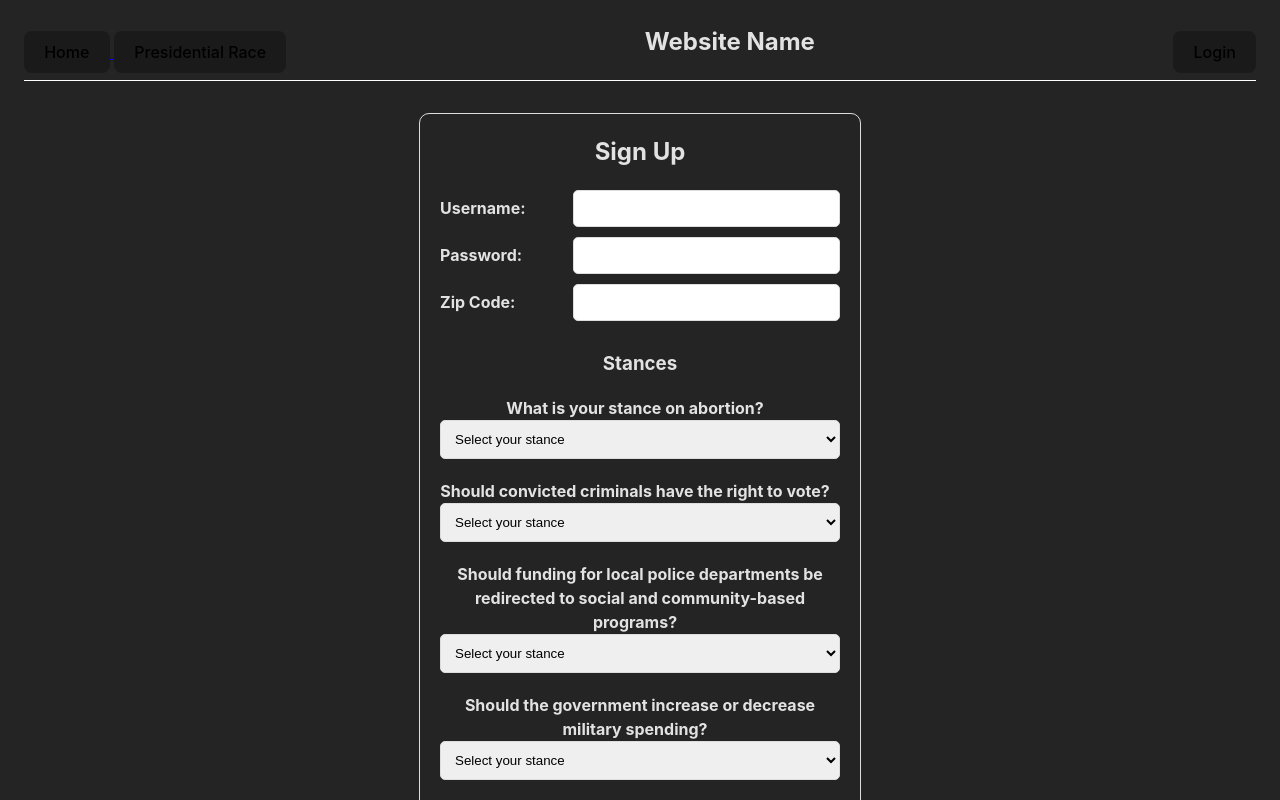
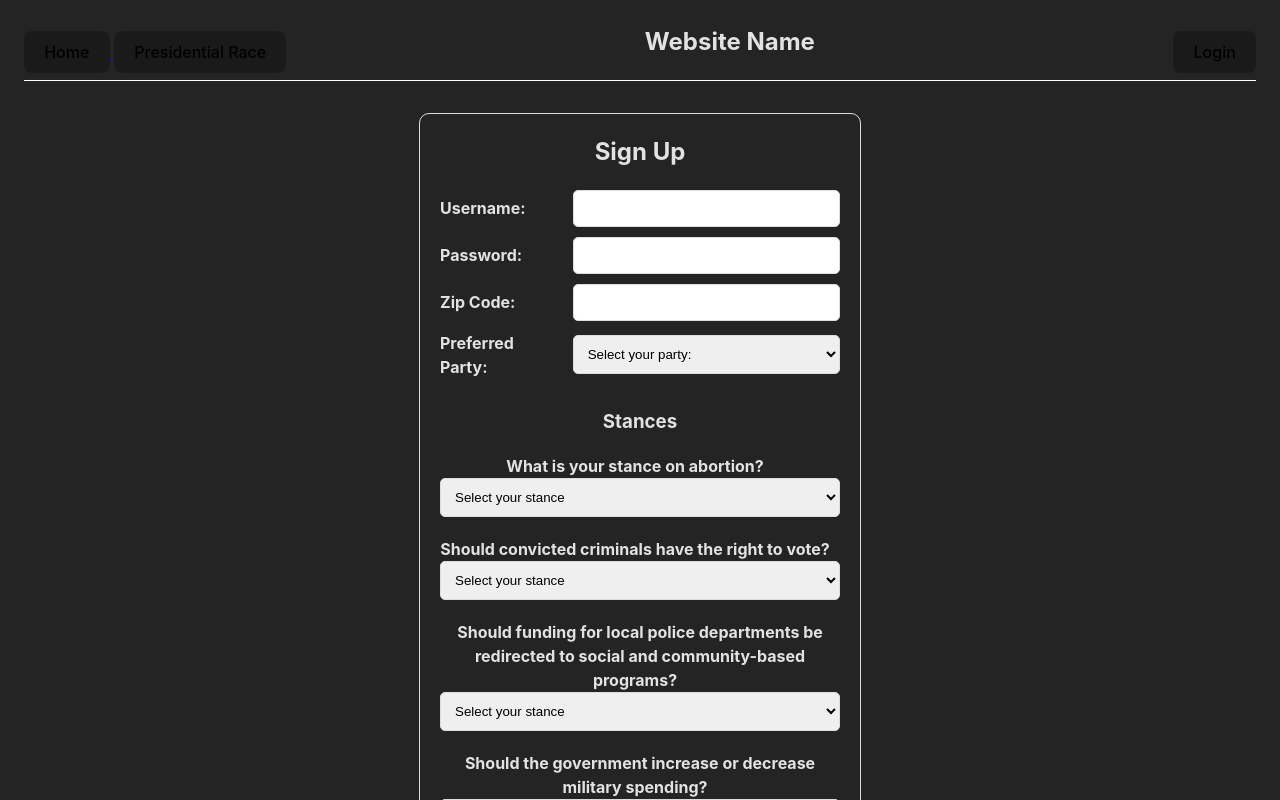
Before and after one commit to carlosm4247/electionsphere, a React (Vite) app in the folder capstone-ui/: page /signup in a window 1280 px wide. Shown: the top 800 px of the page. Built offline with nearby package versions, Linux system fonts and the light colour scheme.

Commit message:
Added preferred parties as a part of the User model and set up the mechanisms to get that from the user in a dropdown in the signup form.

```diff
--- a/capstone-ui/src/Components/SignupForm/SignupForm.css
+++ b/capstone-ui/src/Components/SignupForm/SignupForm.css
@@ -31,14 +31,15 @@
     margin-bottom: 10px;
 }
 
-.signup-form select {
+.signup-form .stances select {
     padding: 10px;
     border: 1px solid #ddd;
     border-radius: 5px;
     width: 100%;
 }
 
-.signup-form input {
+.signup-form input,
+.signup-form .form-group select {
     padding: 10px;
     border: 1px solid #ddd;
     border-radius: 5px;
--- a/capstone-ui/src/Components/SignupForm/SignupForm.jsx
+++ b/capstone-ui/src/Components/SignupForm/SignupForm.jsx
@@ -1,7 +1,7 @@
 import React, { useState, useContext } from "react";
 import { Link, useNavigate } from "react-router-dom";
 import { UserContext } from "../../UserContext";
-import { questionsWithOptions } from "../../constants";
+import { questionsWithOptions, parties } from "../../constants";
 import "./SignupForm.css";
 
 const SignupForm = () => {
@@ -9,6 +9,7 @@ const SignupForm = () => {
     const [password, setPassword] = useState("");
     const [zipcode, setZipcode] = useState("");
     const [stances, setStances] = useState({})
+    const [preferredParty, setPreferredParty] = useState("");
 
     const { updateUser } = useContext(UserContext);
     const navigate = useNavigate();
@@ -31,7 +32,7 @@ const SignupForm = () => {
                 headers: {
                     "Content-Type": "application/json",
                 },
-                body: JSON.stringify({ username, password, zipcode, stances }),
+                body: JSON.stringify({ username, password, zipcode, stances, preferredParty }),
                 credentials: "include"
             });
 
@@ -42,7 +43,8 @@ const SignupForm = () => {
                 setUsername("");
                 setPassword("");
                 setZipcode("");
-                setStances({})
+                setStances({});
+                setPreferredParty("");
 
                 updateUser(loggedInUser);
 
@@ -93,6 +95,24 @@ const SignupForm = () => {
                         required
                     />
                 </div>
+                <div className="form-group">
+                    <label htmlFor="preferred-party">Preferred Party:</label>
+                    <select
+                        id="preferred-party"
+                        value={preferredParty}
+                        onChange={(e) => {
+                            setPreferredParty(e.target.value)
+                        }}
+                        required
+                        >
+                        <option value="">Select your party:</option>
+                        {parties.map((party, index) => (
+                            <option key={index} value={party}>
+                            {party}
+                            </option>
+                        ))}
+                    </select>
+                </div>
                 <h3>Stances</h3>
                 {Object.entries(questionsWithOptions).map(([question, options]) => (
                 <div className="form-group" key={question}>
--- a/capstone-ui/src/constants.js
+++ b/capstone-ui/src/constants.js
@@ -101,4 +101,6 @@ const questionsWithOptions = {
   ]
 };
 
-export { options, unclickables, questionsWithOptions };
+const parties = ["Democratic Party", "Republican Party", "Independent", "Libertarian Party", "Green Party", "Constitution Party", "Alliance Party", "Other"];
+
+export { options, unclickables, questionsWithOptions, parties };
```
Also changed, not shown: 2 other files (tests, documents, lock files or other folders).
